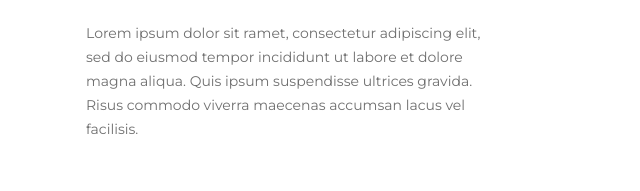
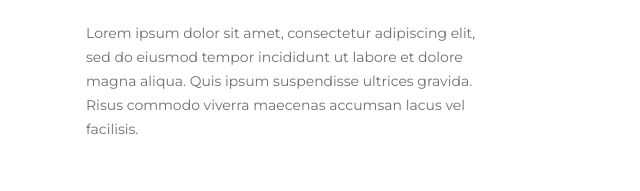
Before and after one commit to Lijto/MarathonGoIt, a plain HTML site: page index.html in a window 1280 px wide. Shown: the part 255-446 px from the top of the page, 394-1034 px from the left. Drawn offline with Linux system fonts and the light colour scheme.

Commit message:
тест

```diff
--- a/index.html
+++ b/index.html
@@ -77,7 +77,7 @@
         <div>
           <h2 class="my-speciality">Front-end developer</h2>
           <h1 class="my-name">Anton Chornyi</h1>
-          <p class="about-me-main">Lorem ipsum dolor sit ramet, consectetur adipiscing elit, sed do eiusmod tempor incididunt ut labore et dolore magna aliqua. Quis ipsum suspendisse ultrices gravida. Risus commodo viverra maecenas accumsan lacus vel facilisis. </p>
+          <p class="about-me-main">Lorem ipsum dolor sit amet, consectetur adipiscing elit, sed do eiusmod tempor incididunt ut labore et dolore magna aliqua. Quis ipsum suspendisse ultrices gravida. Risus commodo viverra maecenas accumsan lacus vel facilisis. </p>
         </div>
         <!-- end about me main info container -->
         <!-- project container-->
```
